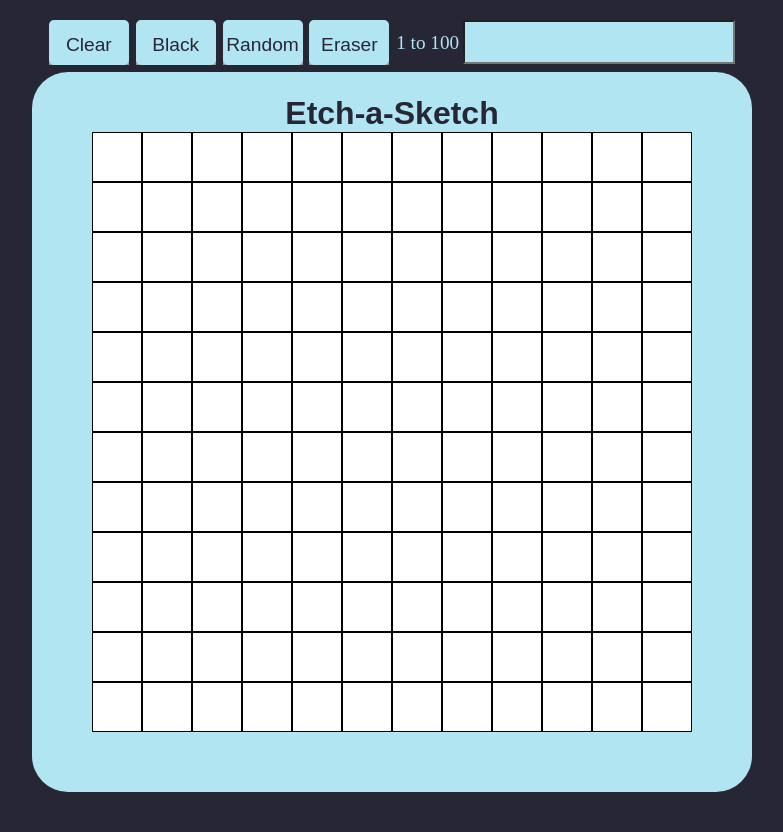
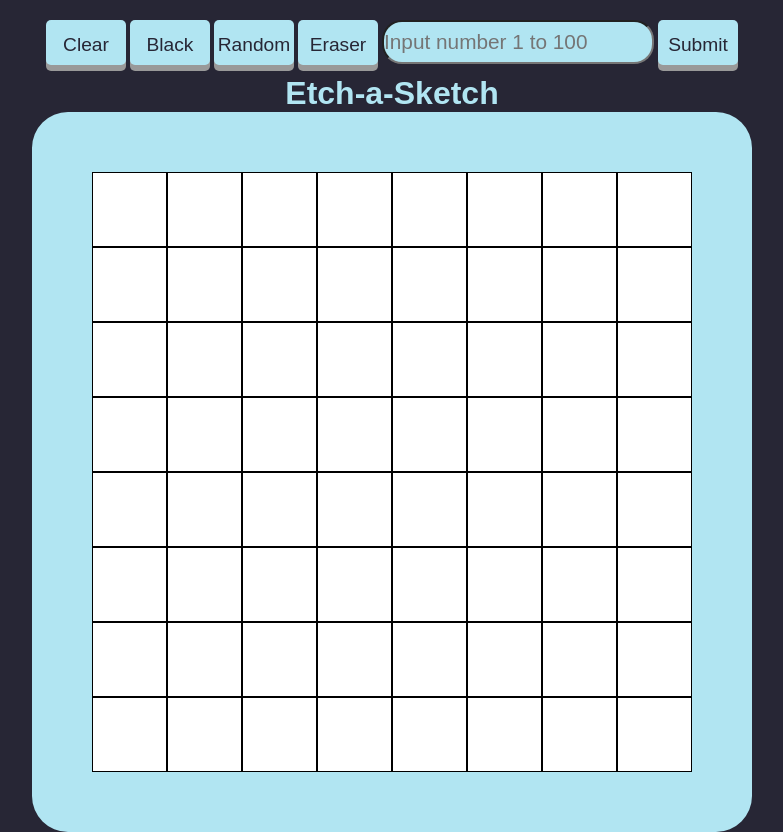
Before and after one commit to Ki1chi/Etch-a-Sketch, a plain HTML site: page index.html in a window 1280 px wide. Shown: the whole page, without its empty margins (248-1031 px from the left). Drawn offline with Linux system fonts and the light colour scheme.

Commit message:
finished project

```diff
--- a/app.js
+++ b/app.js
@@ -4,13 +4,39 @@ const clear = document.querySelector("#clear")
 const black = document.querySelector("#black")
 const random = document.querySelector("#random")
 const eraser = document.querySelector("#eraser")
+const submit = document.querySelector("#submit")
+let gridSize = document.querySelector("#input")
 
-for (i = 0; i < 144; i++){
-    const div = document.createElement("div")
+
+
+
+
+
+for (i = 0; i < 64; i++){
+    const div = document.createElement("div");
     container.append(div);
     div.classList.add('items');
-    div.classList.add('manyDivs')
+    div.classList.add('manyDivs');
 }
+
+function removeAllChildNodes(parent){
+    while (container.firstChild) {
+        container.removeChild(container.firstChild)
+    }
+}
+function returnText(){
+    removeAllChildNodes(container);
+    let input = document.getElementById("userInput").value;
+    container.style.gridTemplateColumns = `repeat(${input}, 1fr)`;
+    container.style.gridTemplateRows = `repeat(${input}, 1fr)`;
+    for (i = 0; i < input ** 2; i++){
+        const div = document.createElement("div");
+        container.append(div);
+        div.classList.add('items');
+        div.classList.add('manyDivs');
+}
+}
+
 
 document.querySelectorAll(".manyDivs").forEach(item =>{
     item.addEventListener("mouseover", function(){
@@ -35,7 +61,7 @@ black.addEventListener("click", function toBlack(){
 random.addEventListener("click", function toRandom(){
     document.querySelectorAll(".manyDivs").forEach(item =>{
         item.addEventListener("mouseover", function(){
-            let randomColor = "#" + Math.floor(Math.random()*16777215).toString(16)
+            let randomColor = "#" + Math.floor(Math.random()*16777215).toString(16).padStart(6, '0')
             item.style.backgroundColor = randomColor;
         })
     })
--- a/index.html
+++ b/index.html
@@ -14,10 +14,8 @@
         <button class="buttons" id ="black">Black</button>
         <button class="buttons" id ="random">Random</button>
         <button class="buttons" id ="eraser">Eraser</button>
-        <form action="">
-            <label class = "label" for="size">1 to 100</label>
-            <input type="input" class ="submit"id="size" name="size" min="1" max = "64">
-        </form>
+        <input id = "userInput" placeholder ="Input number 1 to 100"class = "submit"type="text">
+        <button onclick ="returnText()" class ="buttons">Submit</button>
     </div>
     <div class="main">
         <h1 class ="title">Etch-a-Sketch</h1>
--- a/styles.css
+++ b/styles.css
@@ -47,10 +47,8 @@ h1{
     border: 60px solid #B1E5F2;
     border-radius: 5%;
     display: grid;
-    grid-template-columns: repeat(12, 1fr );
-    grid-template-rows: repeat(12, 1fr);
-    z-index: 0;
-    transform: translateY(-30px);
+    grid-template-columns: repeat(8, 1fr );
+    grid-template-rows: repeat(8, 1fr);
 }
 
 .items{
@@ -61,8 +59,8 @@ h1{
 }
 
 .label{
+    transform: translateY(10px);
     font-size: 1.2em;
-    height: 40px;
     color: #B1E5F2;
 }
 .submit{
@@ -70,18 +68,18 @@ h1{
     font-size: 1.3em;
     height: 40px;
     background-color: #B1E5F2;
+    border-radius: 20px;
 }
 .main{
     display: flex;
     position: relative;
     flex-direction: column;
+    margin-top:10px;
 }
 .title{
-    transform: translateY(30px);
     width: 600px;
     font-family: fantasy;
-    z-index: 1;
     margin: auto;
-    background-color: #B1E5F2;
-    color: #272635;
+    background-color: #272635;
+    color: #B1E5F2;
 }
```
